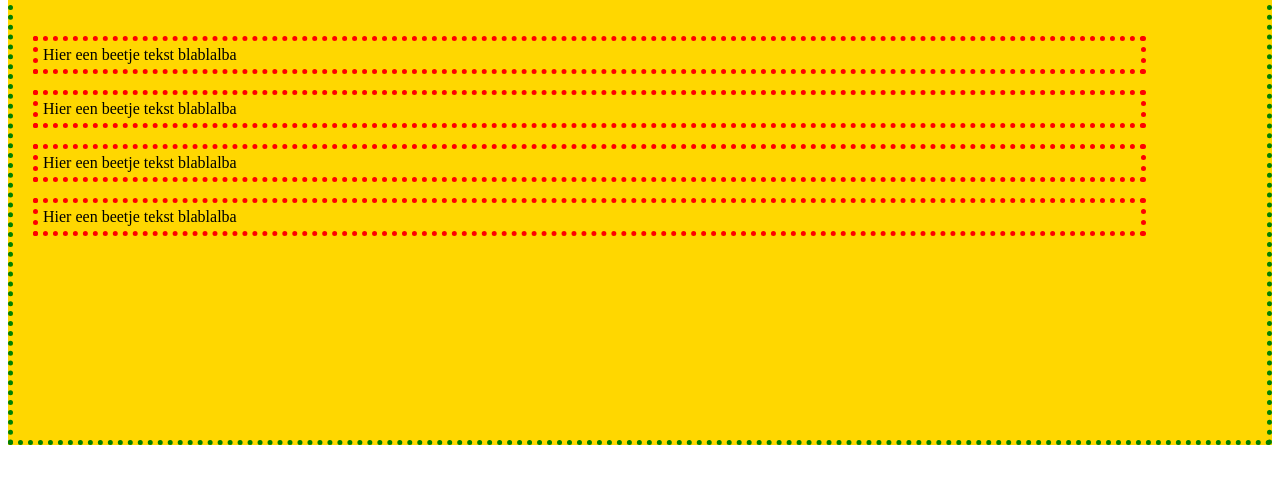
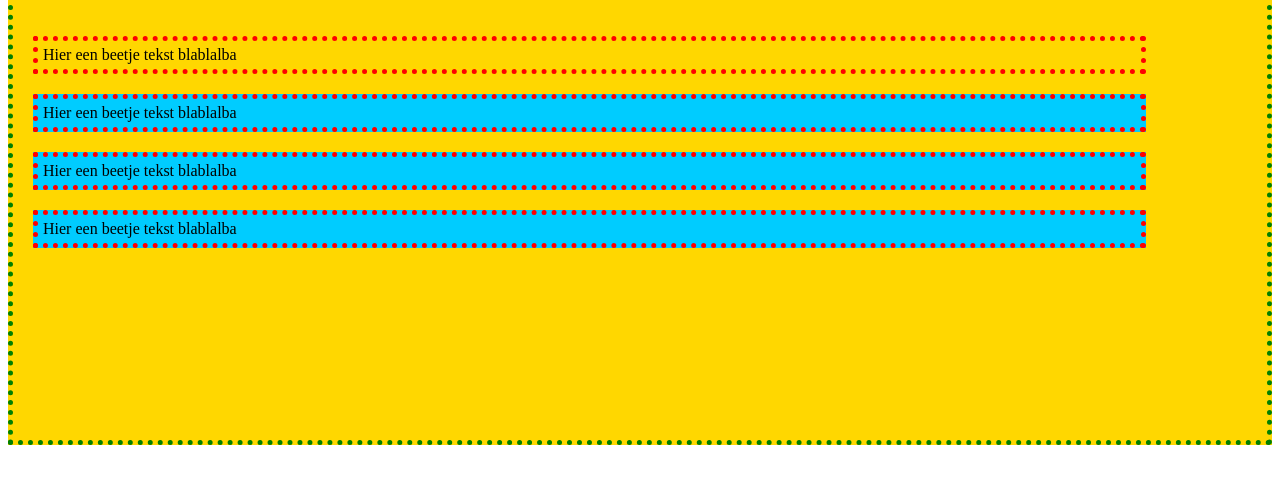
Before and after one commit to Thomas1070/html-oefeningen, a plain HTML site: page Index.html in a window 1280 px wide. Shown: the part 103-586 px from the top of the page. Drawn offline with Linux system fonts and the light colour scheme.

Commit message:
Update style.css

```diff
--- a/style.css
+++ b/style.css
@@ -18,3 +18,8 @@ p{
     border: 5px dotted rgb(255, 0, 0);
     padding: 5px;
 }
+
+p + p{
+    margin-top: 20px;
+    background-color: rgb(0, 204, 255);
+}
```
